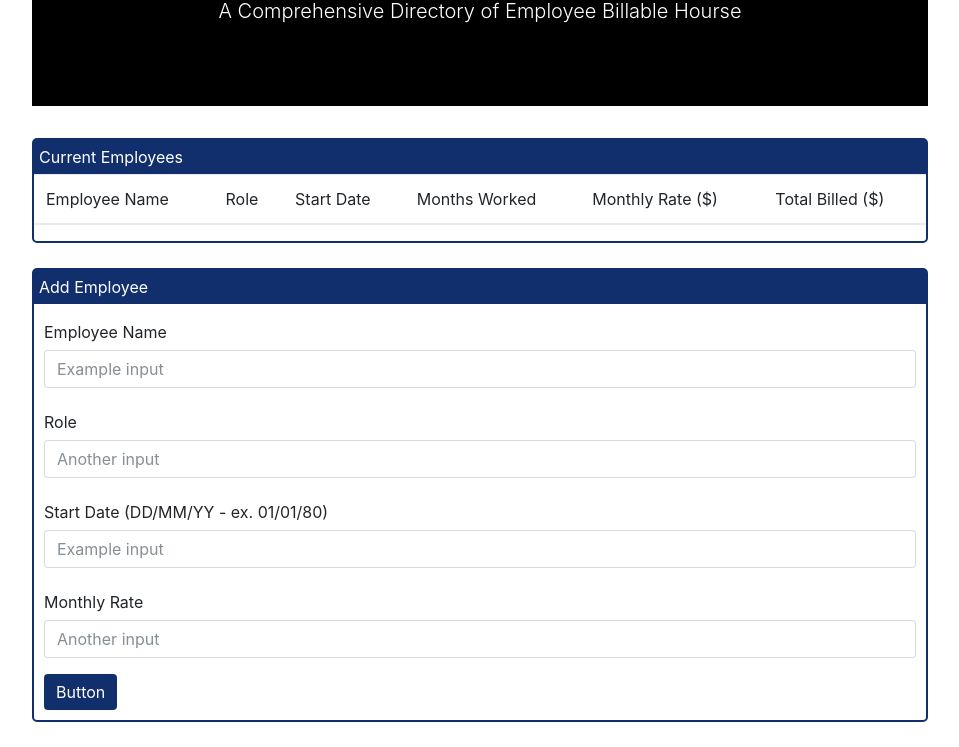
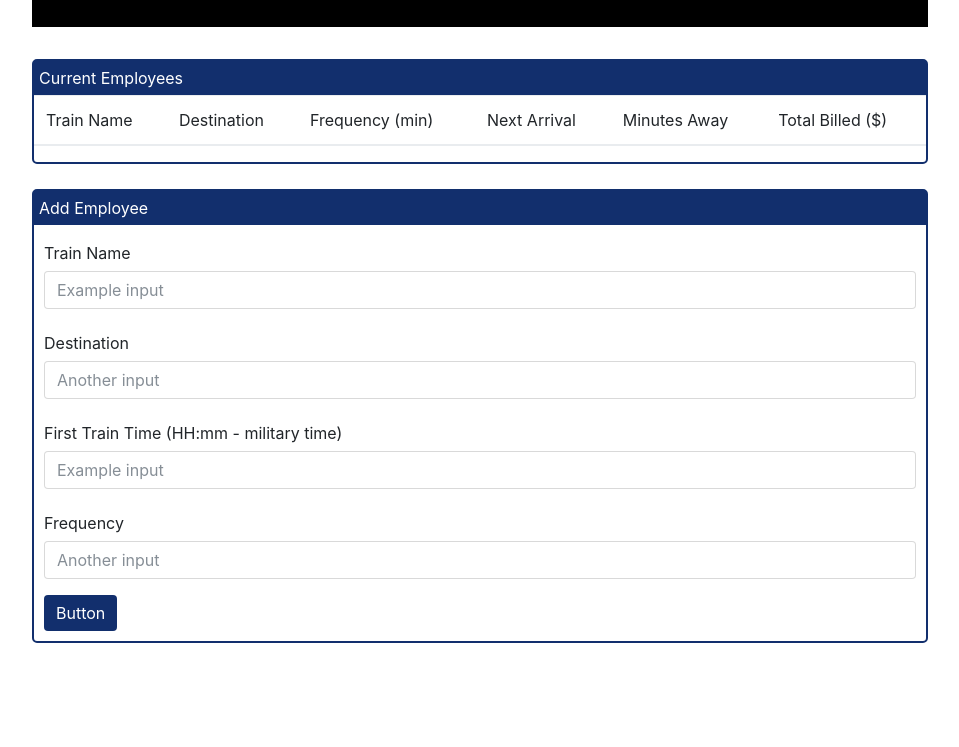
Before and after one commit to Afrothundr/train-scheduler, a plain HTML site: page index.html in a window 1280 px wide. Shown: the part 234-981 px from the top of the page, without its empty margins (160-1119 px from the left). After the commit the page ends 902 px from the top, so only its background shows below. Drawn offline with nearby package versions, Linux system fonts and the light colour scheme; no server answers.

Commit message:
Changed Labels

```diff
--- a/index.html
+++ b/index.html
@@ -1,7 +1,7 @@
 <!DOCTYPE html>
 <html>
 <head>
-	<title>Employment Data Management</title>
+	<title>Train Scheduler</title>
   <script
       src="https://code.jquery.com/jquery-3.2.1.js"
       integrity="sha256-DZAnKJ/6XZ9si04Hgrsxu/8s717jcIzLy3oi35EouyE="
@@ -22,8 +22,8 @@
 	<section class="header-jumbo">
 		<div id="background-header" class="jumbotron jumbotron-fluid">
   			<div  class="container">
-   				<h1 class="display-3">Employee Data Management</h1>
-   				 <p class="lead">A Comprehensive Directory of Employee Billable Hourse</p>
+   				<h1 class="display-3">Ticket to Ride!</h1>
+   				 <p class="lead">choo choo choo!</p>
   			</div>
 			</div>
 	</section>
@@ -35,11 +35,11 @@
 	<table id="inputTable" class="table">
   <thead>
     <tr>
-      <th>Employee Name</th>
-      <th>Role</th>
-      <th>Start Date</th>
-      <th>Months Worked</th>
-      <th>Monthly Rate ($)</th>
+      <th>Train Name</th>
+      <th>Destination</th>
+      <th>Frequency (min)</th>
+      <th>Next Arrival</th>
+      <th>Minutes Away</th>
       <th>Total Billed ($)</th>
     </tr>
   </thead>
@@ -54,21 +54,21 @@
 		<div class="section-banner">Add Employee</div>
 		<form id="inputContent">
   			<div class="form-group">
-   				<label class="col-form-label" for="formGroupExampleInput">Employee Name</label>
+   				<label class="col-form-label" for="formGroupExampleInput">Train Name</label>
 
     			<input type="text" class="form-control" id="nameInput" placeholder="Example input">
   			</div>
   			<div class="form-group">
-    			<label class="col-form-label" for="formGroupExampleInput2">Role</label>
-   			 	<input type="text" class="form-control" id="roleInput" placeholder="Another input">
+    			<label class="col-form-label" for="formGroupExampleInput2">Destination</label>
+   			 	<input type="text" class="form-control" id="destinationInput" placeholder="Another input">
   			</div>
   			<div class="form-group">
-   				<label class="col-form-label" for="formGroupExampleInput">Start Date (DD/MM/YY - ex. 01/01/80)</label>
-    			<input type="text" class="form-control" id="startDateInput" placeholder="Example input">
+   				<label class="col-form-label" for="formGroupExampleInput">First Train Time (HH:mm - military time)</label>
+    			<input type="text" class="form-control" id="firstTrainInput" placeholder="Example input">
   			</div>
   			<div class="form-group">
-    			<label class="col-form-label" for="formGroupExampleInput2">Monthly Rate</label>
-   			 	<input type="text" class="form-control" id="monthlyRateInput" placeholder="Another input">
+    			<label class="col-form-label" for="formGroupExampleInput2">Frequency</label>
+   			 	<input type="text" class="form-control" id="frequencyInput" placeholder="Another input">
 
   			</div>
   		<button id="submit" class="btn btn-primary" type="submit">Button</button>
```
